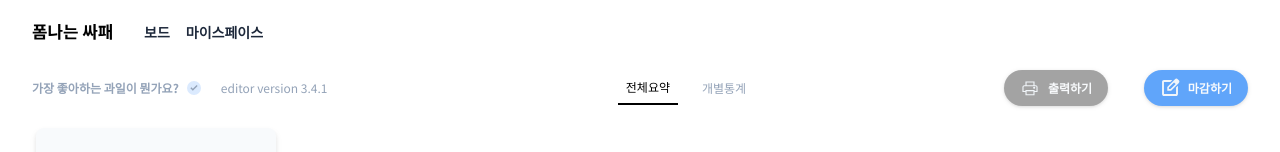
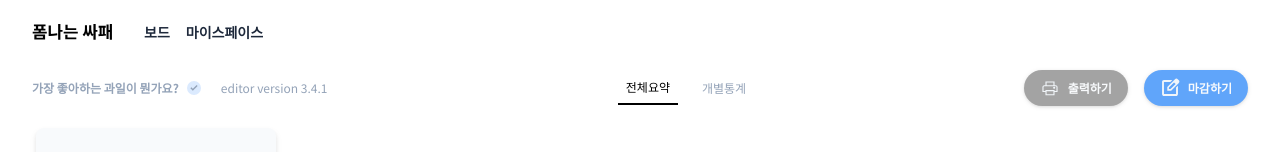
Before and after one commit to SSA-FE/formssafe-fe, a React (Vite) app: page /stat/1 in a window 1280 px wide. Shown: the top 152 px of the page. Built offline with nearby package versions, Linux system fonts and the light colour scheme; no server answers.

Commit message:
refactor: 출력하기, 마감하기 버튼 사이 간격 축소

```diff
--- a/src/components/Statistic/StatTopBar.tsx
+++ b/src/components/Statistic/StatTopBar.tsx
@@ -75,7 +75,7 @@ const StatTopBar = () => {
       </div>
 
       {/* buttons */}
-      <div className="w-[15.25rem] flex justify-between items-center gap-4 text-xs text-slate-50 font-bold">
+      <div className="w-[15.25rem] flex justify-end items-center gap-4 text-xs text-slate-50 font-bold">
         <button
           onClick={printForm}
           className="flex items-center px-4 py-2 rounded-full gap-x-2 bg-neutral-400 drop-shadow"
```
